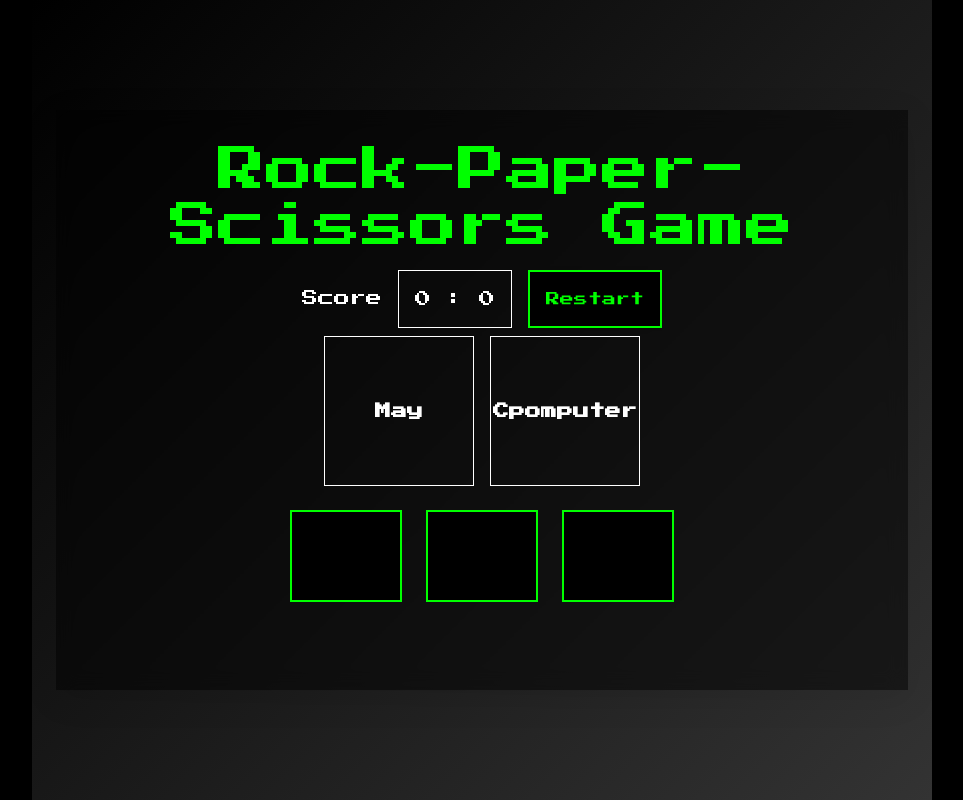
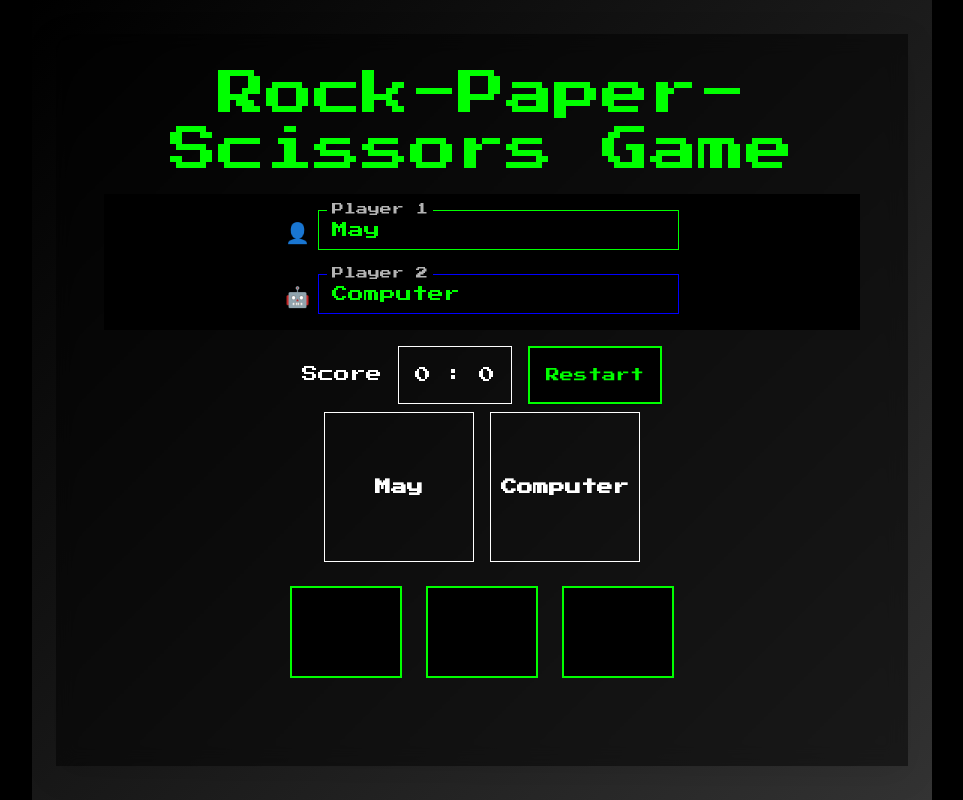
Before and after one commit to MayHyeyeonKim/Maycade, a React (Vite) app: page /rock-paper-scissors in a window 1280 px wide. Shown: the whole page, without its empty margins (158-1121 px from the left). Built offline with nearby package versions, Linux system fonts and the light colour scheme; some icons are missing.

Commit message:
Extract PlayerSettings to shared component

```diff
--- a/src/components/rork-paper-scissors/main.tsx
+++ b/src/components/rork-paper-scissors/main.tsx
@@ -19,6 +19,7 @@ import CustomBox from "./components/CustomBox";
 import Score from "./components/Score";
 import { useUser } from "../../contexts/user/useUser";
 import type { Choice } from "./types/choices";
+import PlayerSettings from "../../shared/components/PlayerSettings";
 
 import rockImg from "../../assets/rock.png";
 import paperImg from "../../assets/paper.png";
@@ -35,7 +36,7 @@ const Main = () => {
   console.log("userName???", userName);
 
   const [player1, setPlayer1] = useState<string>(userName);
-  const [player2, setPlayer2] = useState<string>("Cpomputer");
+  const [player2, setPlayer2] = useState<string>("Computer");
 
   const [winner, setWinner] = useState<string | null>(null);
   const [player1Score, setPlayer1Score] = useState<number>(0);
@@ -58,7 +59,7 @@ const Main = () => {
     return choices[randomIndex];
   };
 
-  // 점수 차이가 3 이상인지 체크
+  // Check for game over condition
   useEffect(() => {
     const scoreDifference = Math.abs(player1Score - player2Score);
     if (scoreDifference >= 3) {
@@ -131,6 +132,18 @@ const Main = () => {
         <Typography variant="h3" gutterBottom sx={{ color: "#00ff00" }}>
           Rock-Paper-Scissors Game
         </Typography>
+
+        <PlayerSettings
+          player1={player1}
+          player2={player2}
+          onPlayer1Change={setPlayer1}
+          onPlayer2Change={setPlayer2}
+          player1Label="👤"
+          player2Label="🤖"
+          player1Color="#00ff00"
+          player2Color="#0000ff"
+        />
+
         <Box
           sx={{
             display: "flex",
--- a/src/components/tic-tac-toe/components/Game.tsx
+++ b/src/components/tic-tac-toe/components/Game.tsx
@@ -7,8 +7,9 @@ import Board from "./Board";
 import { useCallback, useEffect, useMemo, useState } from "react";
 import { calculateTie, calculateWinner } from "../utils/helper";
 import type { GameState } from "../types/tictactoe";
-import { Button, Divider, TextField } from "@mui/material";
+import { Divider } from "@mui/material";
 import { useUser } from "../../../contexts/user/useUser";
+import PlayerSettings from "../../../shared/components/PlayerSettings";
 
 interface GameProps {
   size: number;
@@ -22,14 +23,15 @@ const Game = ({ size }: GameProps) => {
 
   console.log("gameState: ", gameState);
 
-  const [board, setBoard] = useState<Array<"X" | "O" | null>>(Array(size * size).fill(null));
+  const [board, setBoard] = useState<Array<"X" | "O" | null>>(
+    Array(size * size).fill(null)
+  );
 
   const { userName } = useUser();
   const [currentPlayer, setCurrentPlayer] = useState<"X" | "O">("X");
 
   const [player1, setPlayer1] = useState<string>(userName);
   const [player2, setPlayer2] = useState<string>("Player2");
-  const [isEdit, setIsEditMode] = useState<boolean>(false);
 
   const handleClick = useCallback(
     (i: number) => {
@@ -50,8 +52,14 @@ const Game = ({ size }: GameProps) => {
   /** Computer auto play */
 
   useEffect(() => {
-    if (currentPlayer === "O" && !calculateWinner(board) && !calculateTie(board)) {
-      const emptyBoard = board.map((v, i) => (v === null ? i : null)).filter((v) => v !== null) as number[];
+    if (
+      currentPlayer === "O" &&
+      !calculateWinner(board) &&
+      !calculateTie(board)
+    ) {
+      const emptyBoard = board
+        .map((v, i) => (v === null ? i : null))
+        .filter((v) => v !== null) as number[];
 
       if (emptyBoard.length === 0) return;
 
@@ -75,7 +83,6 @@ const Game = ({ size }: GameProps) => {
     setCurrentPlayer("X");
     setPlayer1(userName);
     setPlayer2("Player2");
-    setIsEditMode(true);
   };
 
   const winner = useMemo(() => calculateWinner(board), [board]);
@@ -101,32 +108,14 @@ const Game = ({ size }: GameProps) => {
     <>
       <Box
         sx={{
-          // border: "10px solid #D9C4B0",
           borderRadius: 2,
           backgroundColor: "#000000",
           maxHeight: "80vh",
           p: 2,
           display: "flex",
           flexDirection: "column",
-          // alignItems: "center",
-          // justifyContent: "center",
-          // gap: 2,
         }}
       >
-        {/* <Typography
-          variant="h3"
-          align="center"
-          sx={{
-            fontFamily: "Comic Sans MS, cursive",
-            color: "#896C6C",
-            textShadow: "2px 2px 4px #E5BEB5",
-            fontWeight: "bold",
-          }}
-          gutterBottom
-        >
-          Tic Tac Toe{" "}
-        </Typography> */}
-
         <Box
           sx={{
             borderRadius: 3,
@@ -136,33 +125,16 @@ const Game = ({ size }: GameProps) => {
             border: "2px solid #00ff00",
           }}
         >
-          <Box sx={{ display: "flex", gap: 3, m: 2, backgroundColor: "#000000", p: 2, borderRadius: 2 }}>
-            <Box sx={{ display: "flex", alignItems: "center", gap: 1 }}>
-              <Typography variant="h6" sx={{ color: "#00ff00", fontWeight: "bold" }}>
-                X
-              </Typography>
-              <TextField
-                label="Player 1"
-                value={player1}
-                onChange={(e) => setPlayer1(e.target.value)}
-                size="small"
-                disabled={!isEdit}
-              />
-            </Box>
-            <Box sx={{ display: "flex", alignItems: "center", gap: 1 }}>
-              <Typography variant="h6" sx={{ color: "#ff0000", fontWeight: "bold" }}>
-                O
-              </Typography>
-              <TextField
-                label="Player 2"
-                value={player2}
-                onChange={(e) => setPlayer2(e.target.value)}
-                size="small"
-                disabled={!isEdit}
-              />
-            </Box>
-            <Button onClick={() => setIsEditMode(!isEdit)}>{isEdit ? "Save" : "Edit"}</Button>
-          </Box>
+          <PlayerSettings
+            player1={player1}
+            player2={player2}
+            onPlayer1Change={setPlayer1}
+            onPlayer2Change={setPlayer2}
+            player1Label="X"
+            player2Label="O"
+            player1Color="#00ff00"
+            player2Color="#00ff00ff"
+          />
         </Box>
 
         <Box
@@ -178,7 +150,9 @@ const Game = ({ size }: GameProps) => {
         //   justifyContent: "center",
         // }}
         >
-          <Box sx={{ p: 2, m: 4, textAlign: "center", justifyContent: "center" }}>
+          <Box
+            sx={{ p: 2, m: 4, textAlign: "center", justifyContent: "center" }}
+          >
             <WinnerTieNextPlayer
               winner={winner}
               tie={tie}
@@ -202,7 +176,11 @@ const Game = ({ size }: GameProps) => {
               sx={{ mt: 2 }}
             >
               <Board board={board} onClick={handleClick} size={size} />
-              <Log onReset={handleReset} gameState={gameState} jumpTo={jumpTo} />
+              <Log
+                onReset={handleReset}
+                gameState={gameState}
+                jumpTo={jumpTo}
+              />
             </Stack>
           </Box>
         </Box>
--- /dev/null
+++ b/src/shared/components/PlayerSettings.tsx
@@ -0,0 +1,103 @@
+import { Box, Typography, TextField } from "@mui/material";
+
+interface PlayerSettingsProps {
+  player1: string;
+  player2: string;
+  onPlayer1Change: (value: string) => void;
+  onPlayer2Change: (value: string) => void;
+  player1Label?: string;
+  player2Label?: string;
+  player1Color?: string;
+  player2Color?: string;
+}
+
+const PlayerSettings = ({
+  player1,
+  player2,
+  onPlayer1Change,
+  onPlayer2Change,
+  player1Label = "X",
+  player2Label = "O",
+  player1Color = "#00ff00",
+  player2Color = "#00ff00ff",
+}: PlayerSettingsProps) => {
+  return (
+    <Box
+      sx={{
+        display: "flex",
+        gap: 3,
+        m: 2,
+        backgroundColor: "#000000",
+        p: 2,
+        borderRadius: 2,
+        flexWrap: "wrap",
+        justifyContent: "center",
+      }}
+    >
+      <Box sx={{ display: "flex", alignItems: "center", gap: 1 }}>
+        <Typography
+          variant="h6"
+          sx={{ color: player1Color, fontWeight: "bold" }}
+        >
+          {player1Label}
+        </Typography>
+        <TextField
+          label="Player 1"
+          value={player1}
+          onChange={(e) => onPlayer1Change(e.target.value)}
+          size="small"
+          sx={{
+            "& .MuiOutlinedInput-root": {
+              color: "white",
+              "& fieldset": {
+                borderColor: player1Color,
+              },
+              "&:hover fieldset": {
+                borderColor: player1Color,
+              },
+              "&.Mui-focused fieldset": {
+                borderColor: player1Color,
+              },
+            },
+            "& .MuiInputLabel-root": {
+              color: "rgba(255, 255, 255, 0.7)",
+            },
+          }}
+        />
+      </Box>
+      <Box sx={{ display: "flex", alignItems: "center", gap: 1 }}>
+        <Typography
+          variant="h6"
+          sx={{ color: player2Color, fontWeight: "bold" }}
+        >
+          {player2Label}
+        </Typography>
+        <TextField
+          label="Player 2"
+          value={player2}
+          onChange={(e) => onPlayer2Change(e.target.value)}
+          size="small"
+          sx={{
+            "& .MuiOutlinedInput-root": {
+              color: "white",
+              "& fieldset": {
+                borderColor: player2Color,
+              },
+              "&:hover fieldset": {
+                borderColor: player2Color,
+              },
+              "&.Mui-focused fieldset": {
+                borderColor: player2Color,
+              },
+            },
+            "& .MuiInputLabel-root": {
+              color: "rgba(255, 255, 255, 0.7)",
+            },
+          }}
+        />
+      </Box>
+    </Box>
+  );
+};
+
+export default PlayerSettings;
```
